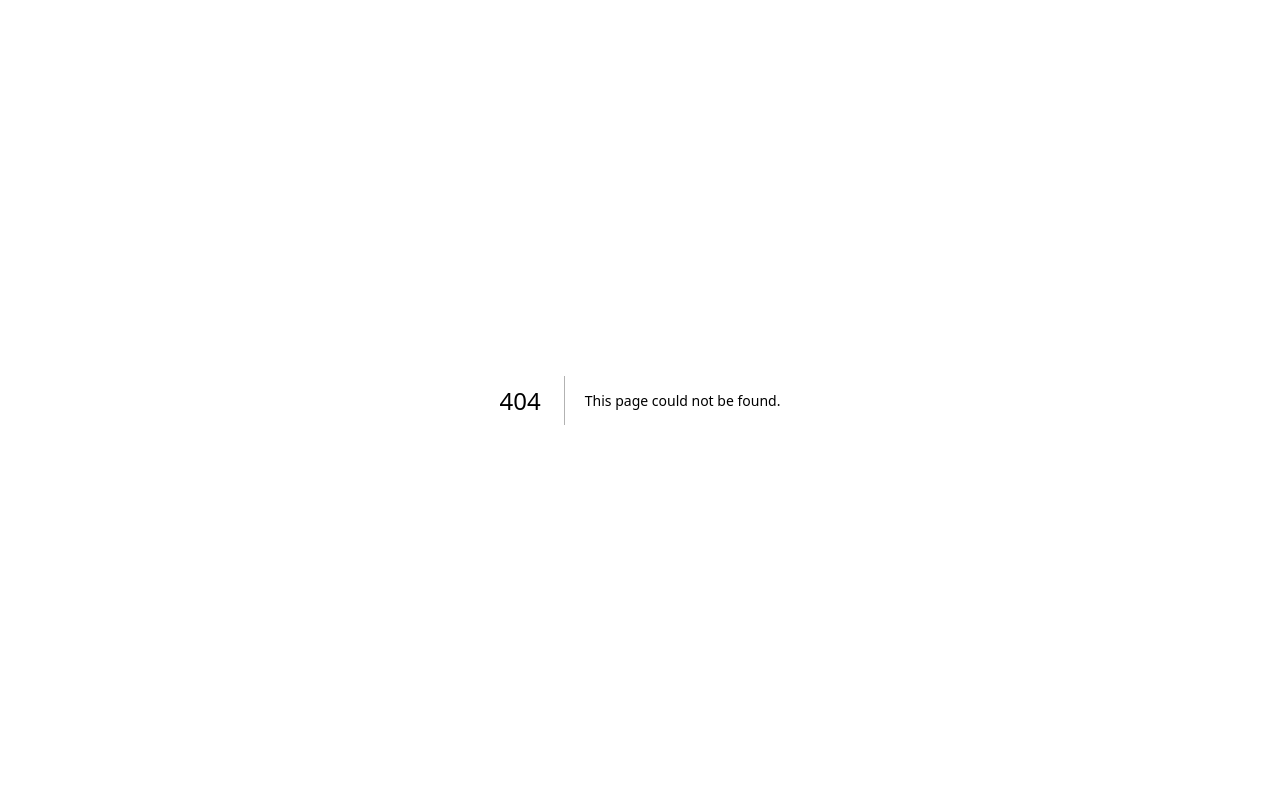
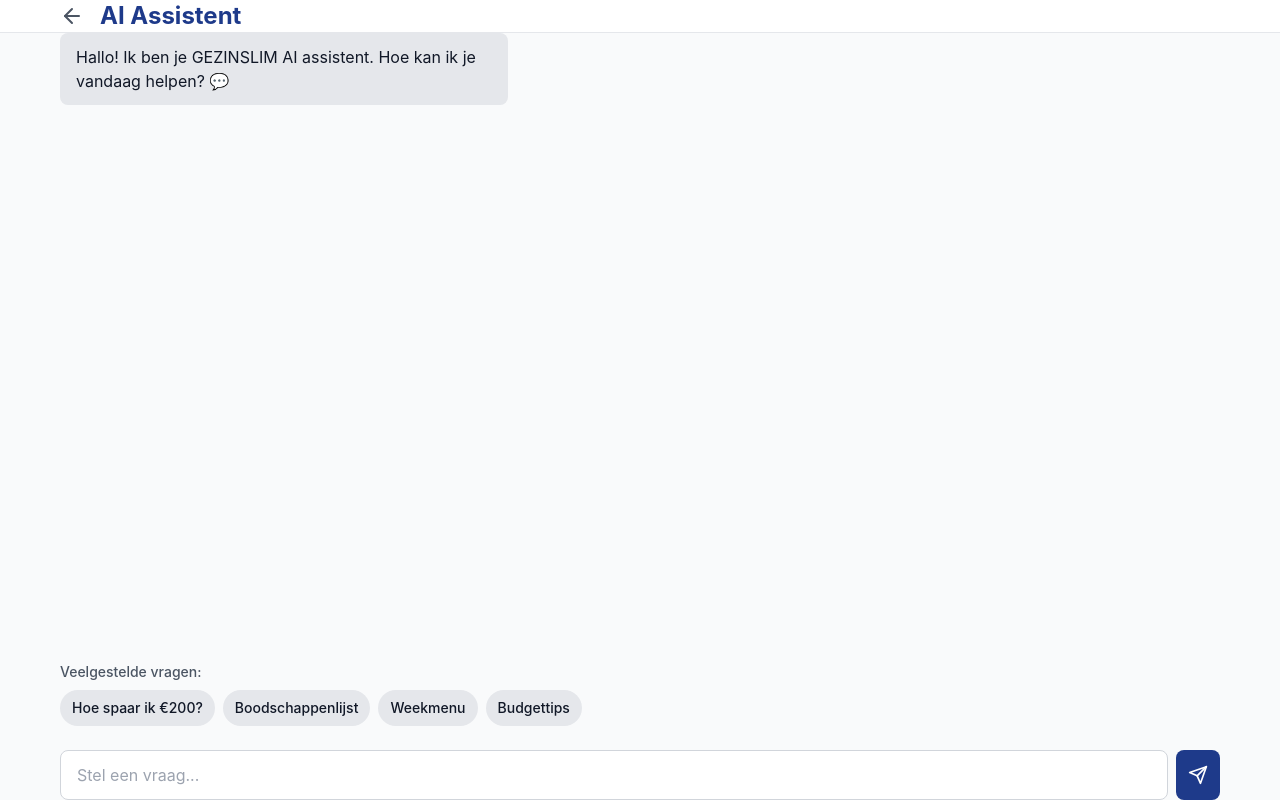
Before and after one commit to mardaozaydin-pixel/Gezin-Slim, a Next.js app: page /dashboard/ai in a window 1280 px wide. Before the commit this address had no page. Built offline with nearby package versions, Linux system fonts and the light colour scheme.

Commit message:
Create page.tsx

```diff
--- /dev/null
+++ b/app/dashboard/ai/page.tsx
@@ -0,0 +1,131 @@
+'use client'
+
+import Link from 'next/link'
+import { ArrowLeft, Send } from 'lucide-react'
+import { useState } from 'react'
+
+export default function AI() {
+  const [messages, setMessages] = useState([
+    {
+      id: 1,
+      type: 'assistant',
+      text: 'Hallo! Ik ben je GEZINSLIM AI assistent. Hoe kan ik je vandaag helpen? 💬',
+    },
+  ])
+  const [input, setInput] = useState('')
+
+  const handleSend = () => {
+    if (!input.trim()) return
+
+    // Add user message
+    const userMessage = {
+      id: messages.length + 1,
+      type: 'user',
+      text: input,
+    }
+
+    setMessages([...messages, userMessage])
+
+    // Simulate AI response
+    setTimeout(() => {
+      const responses: { [key: string]: string } = {
+        'sparen': 'Je kunt ongeveer €127 per maand besparen door je abonnementen te checken. Netflix, Spotify en Fitbit kosten samen €49.97/maand.',
+        'budget': 'Je budget voor deze maand is 81% gebruikt. Je hebt nog ongeveer €650 over.',
+        'boodschappen': 'Voor een gezin van 4 personen kunnen we een weekmenu maken onder €120. Wat zijn je voorkeuren?',
+        'vakantie': 'Om €2000 voor vakantie te bereiken tegen juli 2024, moet je €250/maand sparen. Je zit op schema!',
+        'default': 'Dat is een goeie vraag! Ik kan je helpen met budgetten, sparen, maaltijdplanning en meer. Wat wil je weten?',
+      }
+
+      const key = Object.keys(responses).find(k =>
+        input.toLowerCase().includes(k)
+      ) || 'default'
+
+      const aiMessage = {
+        id: messages.length + 2,
+        type: 'assistant',
+        text: responses[key],
+      }
+
+      setMessages((prev) => [...prev, aiMessage])
+    }, 500)
+
+    setInput('')
+  }
+
+  return (
+    <div className="min-h-screen bg-gray-50 flex flex-col">
+      {/* Header */}
+      <header className="bg-white border-b border-gray-200">
+        <div className="container mx-auto px-4 py-4 flex items-center gap-4">
+          <Link href="/dashboard" className="text-gray-600 hover:text-gray-900">
+            <ArrowLeft size={24} />
+          </Link>
+          <h1 className="text-2xl font-bold text-blue-900">AI Assistent</h1>
+        </div>
+      </header>
+
+      {/* Chat Area */}
+      <main className="flex-1 container mx-auto px-4 py-8 flex flex-col">
+        <div className="flex-1 space-y-4 mb-6">
+          {messages.map((message) => (
+            <div
+              key={message.id}
+              className={`flex ${
+                message.type === 'user' ? 'justify-end' : 'justify-start'
+              }`}
+            >
+              <div
+                className={`max-w-xs lg:max-w-md px-4 py-3 rounded-lg ${
+                  message.type === 'user'
+                    ? 'bg-blue-900 text-white'
+                    : 'bg-gray-200 text-gray-900'
+                }`}
+              >
+                {message.text}
+              </div>
+            </div>
+          ))}
+        </div>
+
+        {/* Quick Suggestions */}
+        <div className="mb-6 space-y-2">
+          <p className="text-sm text-gray-600 font-medium">Veelgestelde vragen:</p>
+          <div className="flex flex-wrap gap-2">
+            {[
+              'Hoe spaar ik €200?',
+              'Boodschappenlijst',
+              'Weekmenu',
+              'Budgettips',
+            ].map((suggestion) => (
+              <button
+                key={suggestion}
+                onClick={() => setInput(suggestion)}
+                className="px-3 py-2 bg-gray-200 hover:bg-gray-300 text-gray-900 rounded-full text-sm font-medium transition"
+              >
+                {suggestion}
+              </button>
+            ))}
+          </div>
+        </div>
+
+        {/* Input */}
+        <div className="flex gap-2">
+          <input
+            type="text"
+            value={input}
+            onChange={(e) => setInput(e.target.value)}
+            onKeyPress={(e) => e.key === 'Enter' && handleSend()}
+            placeholder="Stel een vraag..."
+            className="flex-1 px-4 py-3 border border-gray-300 rounded-lg focus:outline-none focus:ring-2 focus:ring-blue-900"
+          />
+          <button
+            onClick={handleSend}
+            className="bg-blue-900 text-white p-3 rounded-lg hover:bg-blue-800 transition"
+          >
+            <Send size={20} />
+          </button>
+        </div>
+      </main>
+    </div>
+  )
+}
```
